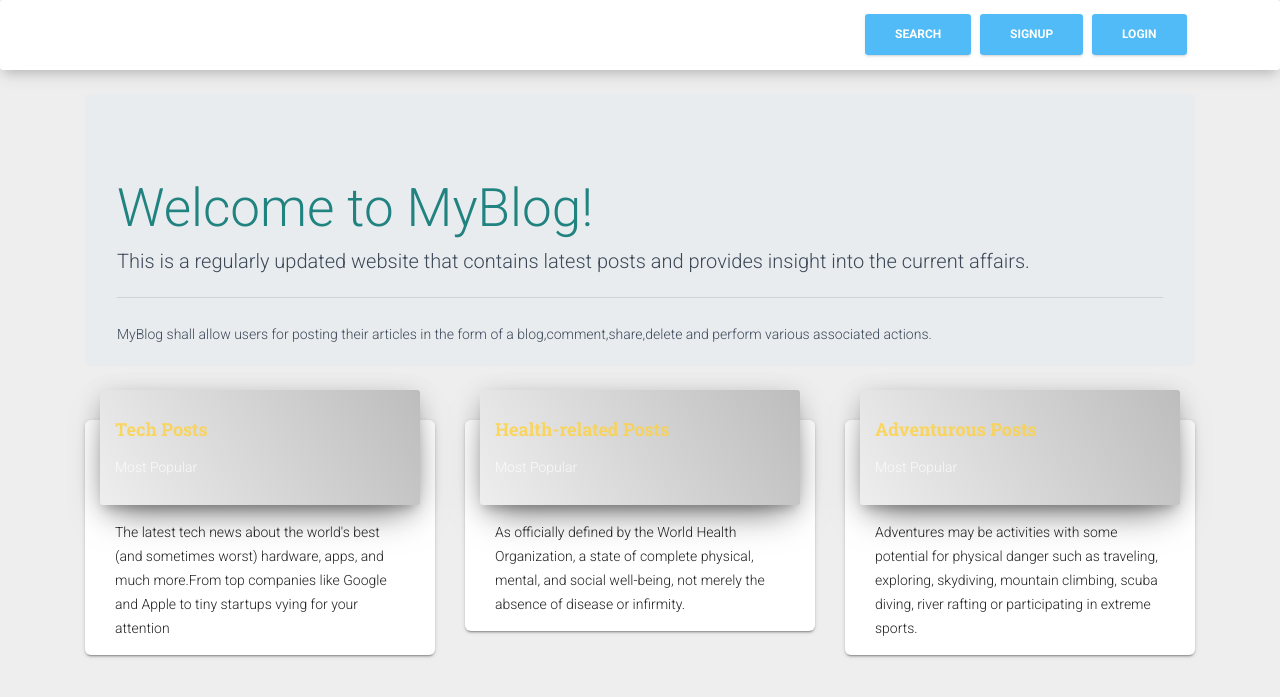
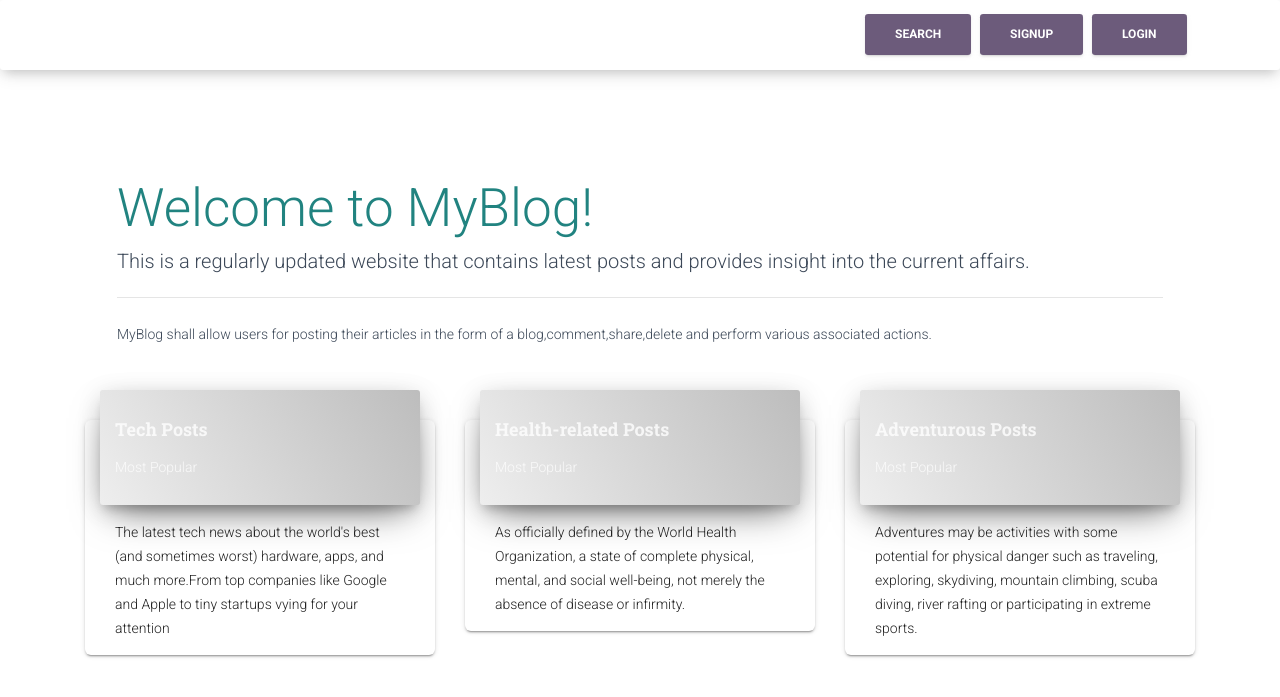
Before and after one commit to SaakshiShah25/djangoBlog, a Django app: page / in a window 1280 px wide. Shown: the top 697 px of the page. Run offline with Django 3.2, Linux system fonts and the light colour scheme; style sheets or scripts are compiled from the project's sources; some libraries are stand-ins or nearby versions.

Commit message:
UI IMprovements

```diff
--- a/templates/base.html
+++ b/templates/base.html
@@ -17,8 +17,8 @@
 
     <title>{% block title %}{% endblock title %}</title>
   </head>
-  <body>
-    <nav class="navbar navbar-expand-lg" style=" background-color:#50BBF6;">
+  <body style="background-color: white;">
+    <nav class="navbar navbar-expand-lg" style=" background-color:#355C7D;">
         <div class="container">
           <button class="navbar-toggler" type="button" data-toggle="collapse" data-target="#navbarTogglerDemo01" aria-controls="navbarTogglerDemo01" aria-expanded="false" aria-label="Toggle navigation">
           <span class="navbar-toggler-bar navbar-kebab"></span>
@@ -49,26 +49,26 @@
               <form method="GET" action="{% url 'search' %}">
 
 
-                <div class="form-group has-white mr-3" style="background-color:white";>
-                  <input class="form-control"  type="search"  placeholder="Search" aria-label="Search" name="xyz" id="xyz">
+                <div class="form-group has-white mr-3" style="background-color:white;">
+                  <input class="form-control"  type="search"  placeholder="Search" aria-label="Search" name="xyz" id="xyz" style="padding-left:10px">
                 </div>
-                <button type="submit" class="btn mr-2" style="background-color:#50BBF6; color:white; font-weight:bold; ">Search</button></a>
+                <button type="submit" class="btn mr-2" style="background-color:#6c5b7b; color:white; font-weight:bold;"> Search</button></a>
 
 
               </form>
                 {% if user.is_authenticated %}
-                <button type="button" class="btn mr-2" style="color:white; font-weight:bold;  background-color:#50BBF6;">
+                <button type="button" class="btn mr-2" style="color:white; font-weight:bold;  background-color:#6c5b7b">
                   Hello,{{user.username}}
                 </button>
 
-                <a href="logout" type="submit" class="btn mr-2" style="color:white; font-weight:bold;  background-color:#50BBF6;">
+                <a href="logout" type="submit" class="btn mr-2" style="color:white; font-weight:bold;  background-color:#6c5b7b">
                     Logout
                 </a>
                  {% else %}
-                <button type="button" class="btn mr-2" style="color:white; font-weight:bold;  background-color:#50BBF6;"  data-target="#signupModal" data-toggle="modal">
+                <button type="button" class="btn mr-2" style="color:white; font-weight:bold;  background-color:#6c5b7b;"  data-target="#signupModal" data-toggle="modal">
                 SignUp
                 </button>
-                <button type="button" class="btn mr-2" style="color:white; font-weight:bold;  background-color:#50BBF6;" data-target="#loginModal" data-toggle="modal">
+                <button type="button" class="btn mr-2" style="color:white; font-weight:bold;  background-color:#6c5b7b;" data-target="#loginModal" data-toggle="modal">
                 Login
                 </button>
                 {% endif %}
@@ -92,29 +92,29 @@
               {% csrf_token %}
               <div class="form-group">
                 <label for="first_name">First Name</label>
-                <input type="text" class="form-control" id="first_name" name="first_name" placeholder="Enter first name">
+                <input type="text" class="form-control" id="first_name" name="first_name" placeholder="Enter first name" style="padding-left:10px">
               </div>
               <div class="form-group">
                 <label for="last_name">Last Name</label>
-                <input type="text" class="form-control" id="last_name" name="last_name" placeholder="Enter last name">
+                <input type="text" class="form-control" id="last_name" name="last_name" placeholder="Enter last name" style="padding-left:10px">
               </div>
                 <div class="form-group">
                     <label for="username">UserName</label>
-                    <input type="text" class="form-control" id="username" name="username" placeholder="Enter username">
+                    <input type="text" class="form-control" id="username" name="username" placeholder="Enter username" style="padding-left:10px">
                   </div>
                   <div class="form-group">
                     <label for="email">Email</label>
-                    <input type="email" class="form-control" id="email" name="email" placeholder="Enter email">
+                    <input type="email" class="form-control" id="email" name="email" placeholder="Enter email" style="padding-left:10px">
                   </div>
                   <div class="form-group">
                     <label for="password1">Password</label>
-                    <input type="password" class="form-control" id="password1" name="password1" placeholder="Enter password">
+                    <input type="password" class="form-control" id="password1" name="password1" placeholder="Enter password" style="padding-left:10px">
                   </div>
                   <div class="form-group">
                     <label for="password2">Password Again</label>
-                    <input type="password" class="form-control" id="password2" name="password2" placeholder="Confirm password">
+                    <input type="password" class="form-control" id="password2" name="password2" placeholder="Confirm password" style="padding-left:10px">
                   </div>
-                  <div class="modal-footer">
+                  <div class="modal-footer" >
                     <button type="submit" class="btn btn-primary" style="background:#EE4266">SUBMIT</button>
                   </div>
             </form>
@@ -130,23 +130,26 @@
         <div class="modal-content">
           <div class="modal-header" style="background:#AAFFEF">
             <h5 class="modal-title" id="loginModal" >Login</h5>
-            <button type="button" class="close" data-dismiss="modal" aria-label="Close">
-              <span aria-hidden="true">&times;</span>
-            </button>
+            <div class = "hold" style = "display:flex; justify-content:center; align-items:center" >
+              <button type="button" class="close" data-dismiss="modal" aria-label="Close">
+                <span aria-hidden="true">&times;</span>
+              </button>
+            </div>
+
           </div>
           <div class="modal-body">
             <form  action="{% url 'login' %}" method='POST'>
                 {% csrf_token %}
                 <div class="form-group">
                     <label for="loginusername">UserName</label>
-                    <input type="text" class="form-control" id="loginusername" name="loginusername" placeholder="Enter username">
+                    <input type="text" class="form-control" id="loginusername" name="loginusername" placeholder="Enter username" style="padding-left:10px">
                   </div>
                   <div class="form-group">
                     <label for="loginpassword">Password</label>
-                    <input type="password" class="form-control" id="loginpassword" name="loginpassword" placeholder="Enter password">
+                    <input type="password" class="form-control" id="loginpassword" name="loginpassword" placeholder="Enter password" style="padding-left:10px">
                   </div>
-                  <div class="modal-footer">
-                    <button type="submit" class="btn btn-primary" style="background:#EE4266">LOGIN</button>
+                  <div class="modal-footer" style = "display:flex; justify-content:center; align-items:center">
+                    <button type="submit" class="btn btn-primary" style="background:#EE4266;">LOGIN</button>
                   </div>
             </form>
           </div>
--- a/templates/home/home.html
+++ b/templates/home/home.html
@@ -5,7 +5,7 @@
 
 {% block body %}
 <div class="container">
-    <div class="jumbotron my-4" style="height: 17rem;">
+    <div class="jumbotron my-4" style="height: 17rem;background-color:white">
         <h1 class="display-6" style=" color:#218380;">Welcome to MyBlog!</h1>
         <p class="lead">This is a regularly updated website that contains latest posts and provides insight into the current affairs.</p>
         <hr class="my-4">
@@ -13,9 +13,9 @@
     </div>
     <div class="row">
     <div class="col-md-4">
-        <div class="card">
-            <div class="card-header" style="background-color:#F42D84"; >
-                 <h4 class="card-title" style="color:white; opacity:0.8;"><a href="blog/" style="color:#FFD23F">Tech Posts</a></h4>
+        <div class="card" style="background-color:white">
+            <div class="card-header" style="background-color:#6c5b7b"; >
+                 <h4 class="card-title" style="color:white; opacity:0.8;"><a href="blog/" style="color:white">Tech Posts</a></h4>
                 <p class="category" style="color:white; opacity:0.8;" >Most Popular</p>
             </div>
             <div class="card-body">
@@ -26,8 +26,8 @@
 
     <div class="col-md-4">
         <div class="card">
-            <div class="card-header" style="background-color:#F42D84"; >
-                <h4 class="card-title" style="color:white; opacity:0.8;"><a href="blog/" style="color:#FFD23F">Health-related Posts</a></h4>
+            <div class="card-header" style="background-color:#6c5b7b"; >
+                <h4 class="card-title" style="color:white; opacity:0.8;"><a href="blog/" style="color:white">Health-related Posts</a></h4>
                 <p class="category" style="color:white; opacity:0.8;">Most Popular</p>
             </div>
             <div class="card-body">
@@ -38,8 +38,8 @@
 
     <div class="col-md-4">
         <div class="card">
-            <div class="card-header" style="background-color:#F42D84";>
-                <h4 class="card-title" style="color:white; opacity:0.8;"><a href="blog/" style="color:#FFD23F">Adventurous Posts</a></h4>
+            <div class="card-header" style="background-color:#6c5b7b";>
+                <h4 class="card-title" style="color:white; opacity:0.8;"><a href="blog/" style="color:white">Adventurous Posts</a></h4>
                 <p class="category" style="color:white; opacity:0.8;">Most Popular</p>
             </div>
             <div class="card-body">
```
